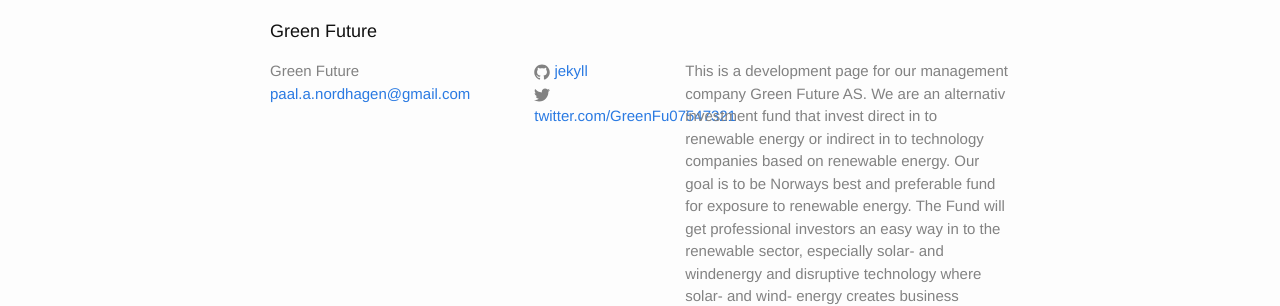
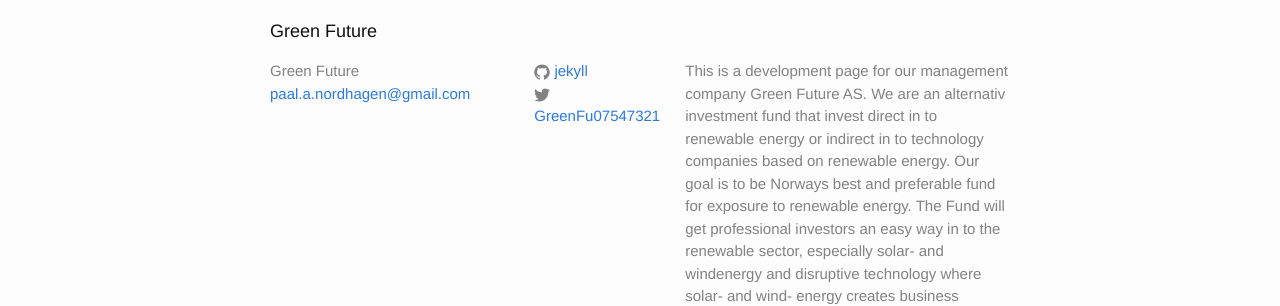
Before and after one commit to Paal-August/Paal-August.github.io, a Jekyll site: the page built from index.html, in a window 1280 px wide. Shown: the part 309-615 px from the top of the page. Built offline with Jekyll 4.4.1, drawn with Linux system fonts in a browser that asks for light colours.

Commit message:
Update _config.yml

```diff
--- a/_config.yml
+++ b/_config.yml
@@ -19,7 +19,7 @@ description: > # this means to ignore newlines until "baseurl:"
   the solution to the worlds climate challenges ahead.
 baseurl: "" # the subpath of your site, e.g. /blog
 url: "http://venuscurrency.com" # the base hostname & protocol for your site
-twitter_username: twitter.com/GreenFu07547321
+twitter_username: GreenFu07547321
 github_username:  jekyll
 
 # Build settings
```
